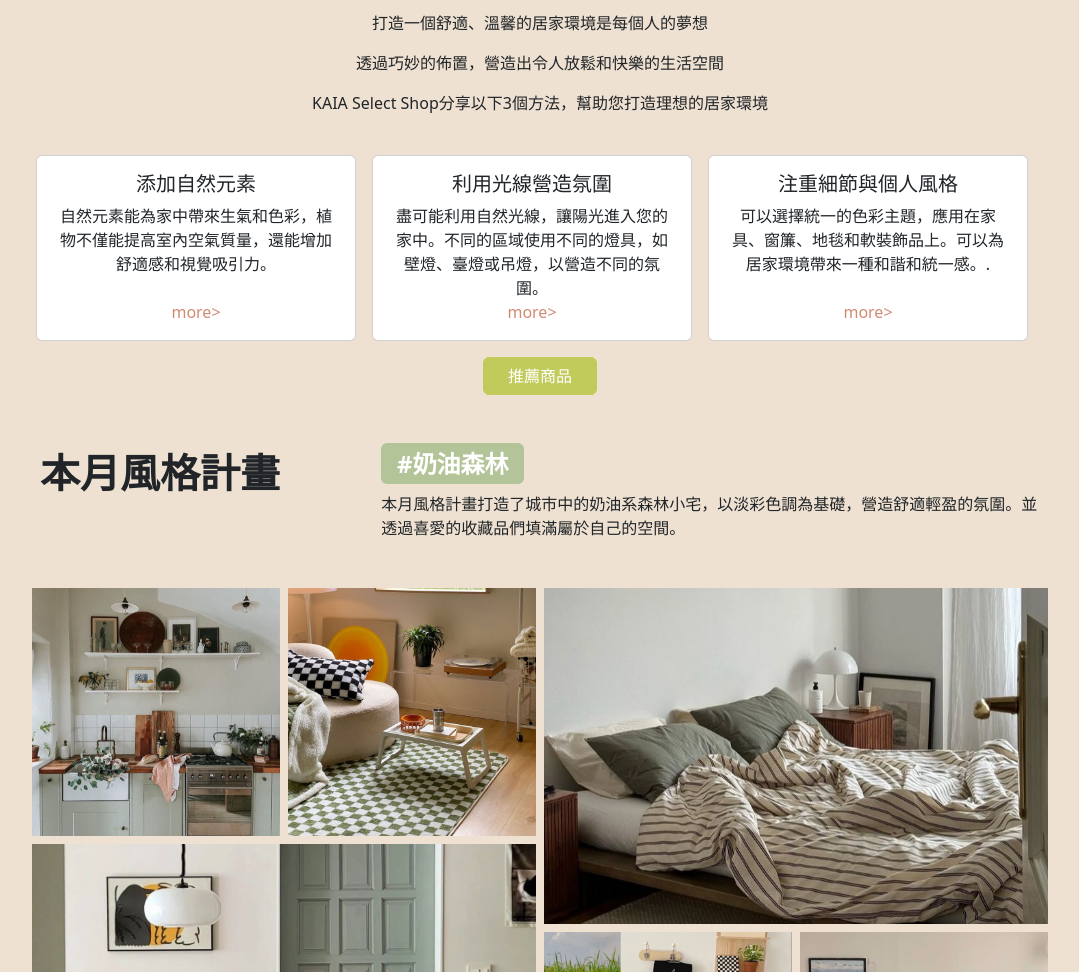
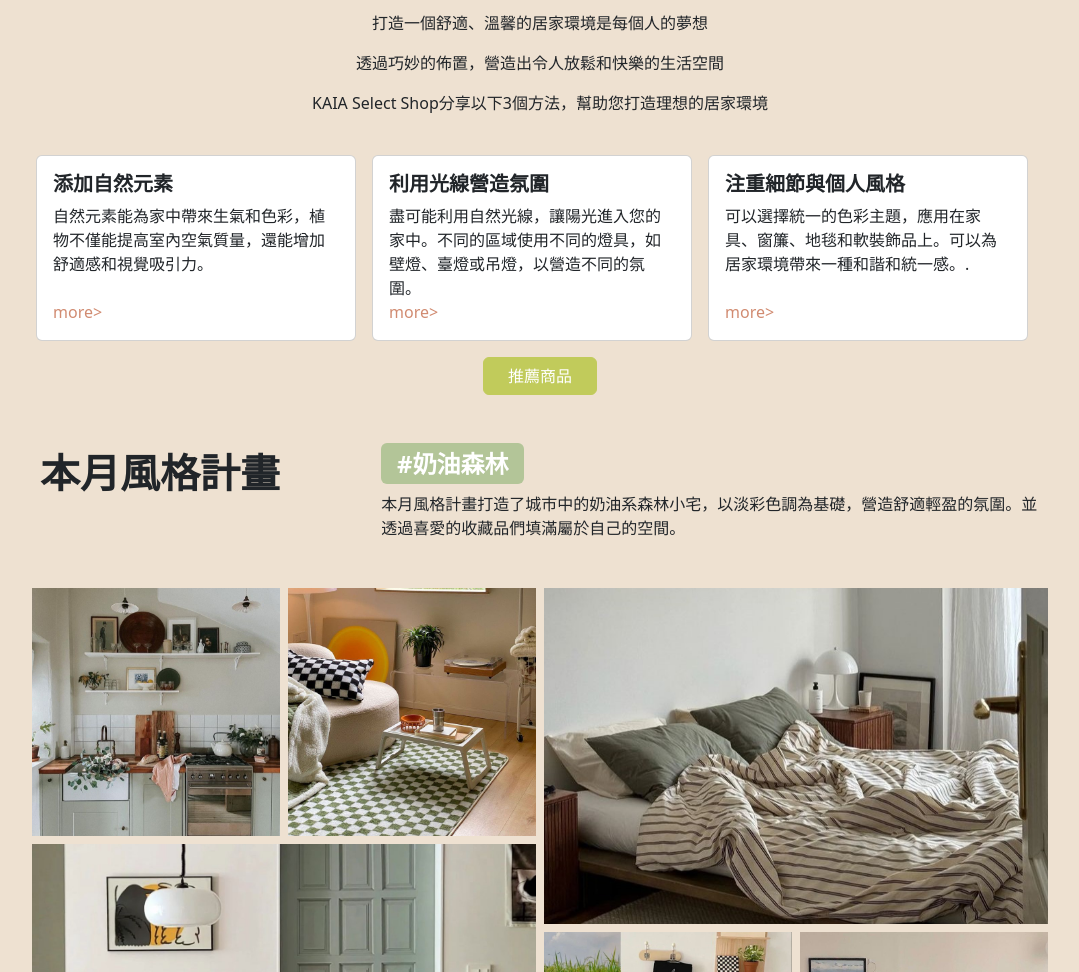
Before and after one commit to ZONAchi/KAIA-Select-Shop, a plain HTML site: page shop-home.html in a window 1280 px wide. Shown: the part 1085-2057 px from the top of the page, without its empty margins (100-1179 px from the left). Drawn offline with nearby package versions, Linux system fonts and the light colour scheme.

Commit message:
feat:首頁 fix:字排版調整

```diff
--- a/shop-home.html
+++ b/shop-home.html
@@ -257,18 +257,18 @@
             </div>
         </div>
     </header>
-    <main class="contanier scroll-container row gap-5 m-0 mx-auto py-5 justify-content-center">
+    <main class="contanier scroll-container row gap-5 m-0 mx-auto py-5 text-start">
         <div class="card-title text-center">
             <h2 class="mb-4" style="font-weight: bold;">微小細節感受生活美學</h2>
             <p class="py-2">打造一個舒適、溫馨的居家環境是每個人的夢想</p>
             <p class="py-2">透過巧妙的佈置，營造出令人放鬆和快樂的生活空間</p>
             <p class="py-2">KAIA Select Shop分享以下3個方法，幫助您打造理想的居家環境</p>
         </div>
-        <div class="contanier card-all row row-cols-1 row-cols-lg-3 g-3 mb-3">
+        <div class="contanier card-all row row-cols-1 row-cols-lg-3 g-3 mb-3 ">
             <div class="col">
                 <div class="card h-100 p-3">
                     <div class="card-body p-0">
-                        <h5 class="card-title">添加自然元素</h5>
+                        <h5 class="card-title fw-bolder">添加自然元素</h5>
                         <p class="card-text px-0">自然元素能為家中帶來生氣和色彩，植物不僅能提高室內空氣質量，還能增加舒適感和視覺吸引力。</p>
                     </div>
                     <a class="col-auto my-card-btn" style="color: #d18b71;" href="#">more></a>
@@ -277,7 +277,7 @@
             <div class="col">
                 <div class="card h-100 p-3">
                     <div class="card-body p-0">
-                        <h5 class="card-title">利用光線營造氛圍</h5>
+                        <h5 class="card-title fw-bolder">利用光線營造氛圍</h5>
                         <p class="card-text px-0">盡可能利用自然光線，讓陽光進入您的家中。不同的區域使用不同的燈具，如壁燈、臺燈或吊燈，以營造不同的氛圍。</p>
                     </div>
                     <a class="col-auto my-card-btn" style="color: #d18b71;" href="#">more></a>
@@ -286,7 +286,7 @@
             <div class="col">
                 <div class="card h-100 p-3">
                     <div class="card-body p-0">
-                        <h5 class="card-title">注重細節與個人風格</h5>
+                        <h5 class="card-title fw-bolder">注重細節與個人風格</h5>
                         <p class="card-text px-0">可以選擇統一的色彩主題，應用在家具、窗簾、地毯和軟裝飾品上。可以為居家環境帶來一種和諧和統一感。.</p>
                     </div>
                     <a class="col-auto my-card-btn" style="color: #d18b71;" href="#">more></a>
```
